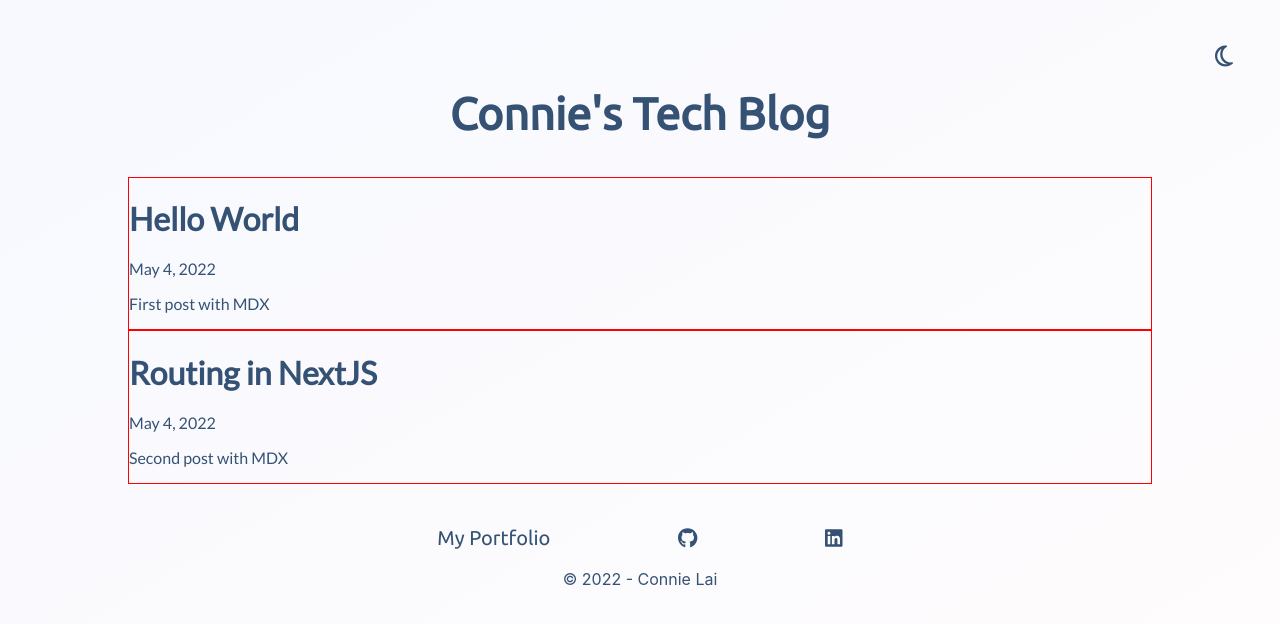
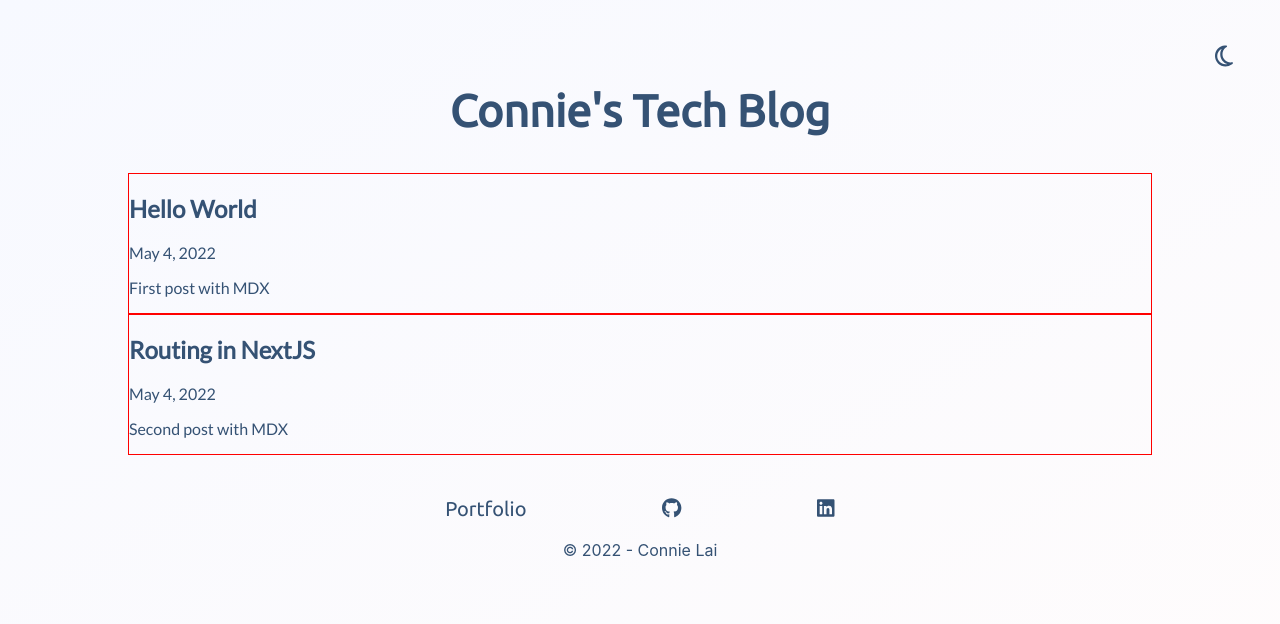
Before and after one commit to connielion/cl-nextfolio, a Next.js app: page /blog in a window 1280 px wide. Shown: the top 624 px of the page. Built offline with nearby package versions, Linux system fonts and the light colour scheme.

Commit message:
refactor(app): minor styling and typo corrections

```diff
--- a/components/layout/back-button.js
+++ b/components/layout/back-button.js
@@ -1,10 +1,12 @@
 import styled from "styled-components";
 import Link from "next/link";
 
-const Button = styled.div`
+const Button = styled.span`
   padding: 4px;
   font-size: Ubuntu, sans-serif;
-  border: 1px solid red;
+  :hover {
+    color: #eee;
+  }
 `;
 
 const BackButton = () => {
--- a/components/layout/blog-posts.js
+++ b/components/layout/blog-posts.js
@@ -18,7 +18,7 @@ const Posts = ({ posts }) => {
         return (
           <Link href={"/blog/" + file.slug} key={i} passHref>
             <div style={{ border: "1px solid red" }}>
-              <h1>{title}</h1>
+              <h2>{title}</h2>
               <p>{date}</p>
               <p>{description}</p>
             </div>
--- a/components/layout/post.js
+++ b/components/layout/post.js
@@ -7,8 +7,8 @@ const Container = styled.div`
   justify-content: center;
 `;
 
-const Title = styled.div`
-  font-family: "Merriweather", serif;
+const Title = styled.h2`
+  font-family: "Ubuntu", serif;
   font-weight: bold;
 `;
 
--- a/components/layout/project-card.js
+++ b/components/layout/project-card.js
@@ -47,14 +47,12 @@ const ImgContainer = styled.div`
   padding: 1rem;
   @media (min-width: ${widths.tab}) {
     min-width: 70%;
-    borde: 1px solid red;
     margin: 0 auto;
     padding: 2rem;
     position: relative;
   }
   @media (min-width: ${widths.tab}) {
     min-width: 50%;
-    borde: 1px solid red;
     margin: 0 auto;
     padding: 2rem;
     position: relative;
--- a/pages/blog/index.js
+++ b/pages/blog/index.js
@@ -6,8 +6,9 @@ import styled from "styled-components";
 import SectionHeading from "../../components/layout/section-heading";
 
 const BlogsContainer = styled.div`
-  padding-top: 4%;
+  padding-top: 3rem;
   width: 80vw;
+  height: 80%;
   margin: 0 auto;
   font-family: Lato, sans-serif;
 `;
@@ -15,6 +16,7 @@ const Blog = ({ posts }) => {
   return (
     <BlogsContainer>
       <SectionHeading>Connie&#39;s Tech Blog</SectionHeading>
+      {/* list of blog posts */}
       <Posts posts={posts} />
     </BlogsContainer>
   );
--- a/util/navLinks.js
+++ b/util/navLinks.js
@@ -1,6 +1,6 @@
 const pages = [
   {
-    text: "My Portfolio",
+    text: "Portfolio",
     path: "/",
   },
   {
```
